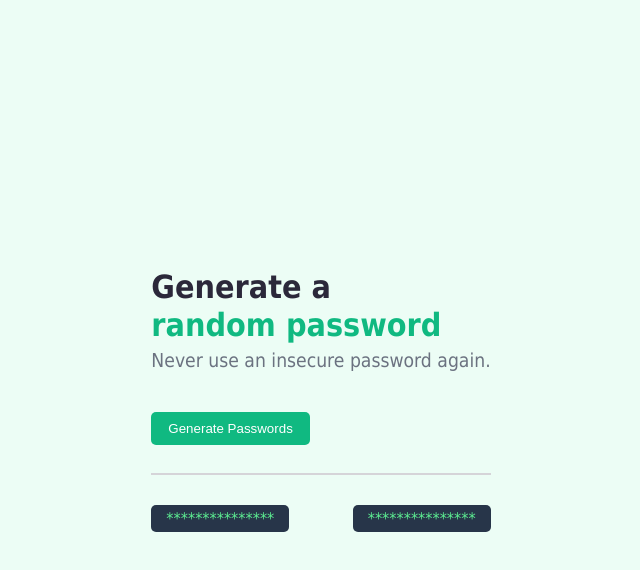
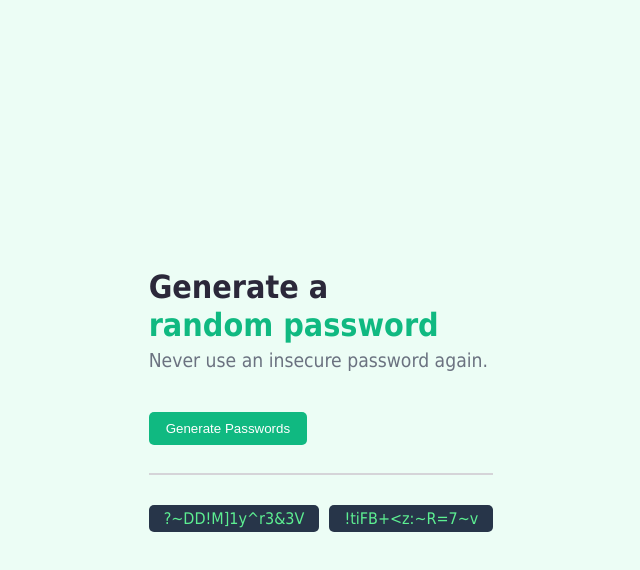
Before and after one commit to mmadiee/scrimba-password-generator, a plain HTML site: page index.html in a window 1280 px wide. Both pictures are taken after a click on the button "Generate Passwords". Shown: the whole page, without its empty margins (319-959 px from the left). Drawn offline with Linux system fonts and the light colour scheme.

Commit message:
Added generatePassword and newPassword functions.

```diff
--- a/index.html
+++ b/index.html
@@ -12,12 +12,11 @@
         <h1 class="dark">Generate a</h1>
         <h1 class="green">random password</h1>
         <p class="tagline">Never use an insecure password again.</p>
-        <button>Generate Passwords</button>
-
+        <button onclick="newPassword()">Generate Passwords</button>
         <hr>
         <div class="fields">
-            <div id="field2"><p>***************</p></div>
-            <div id="field2"><p>***************</p></div>
+            <div id="field1"><p id="password1">***************</p></div>
+            <div id="field2"><p id="password2">***************</p></div>
         </div>
     </div>
 </body>
--- a/index.js
+++ b/index.js
@@ -0,0 +1,29 @@
+const characters = ["A", "B", "C", "D", "E", "F", "G", "H", "I", "J", "K", "L", "M",
+    "N", "O", "P", "Q", "R", "S", "T", "U", "V", "W", "X", "Y", "Z", "a", "b", "c",
+    "d", "e", "f", "g", "h", "i", "j", "k", "l", "m", "n", "o", "p", "q", "r", "s",
+    "t", "u", "v", "w", "x", "y", "z", "0", "1", "2", "3", "4", "5", "6", "7", "8",
+    "9", "~", "`", "!", "@", "#", "$", "%", "^", "&", "*", "(", ")", "_", "-", "+",
+    "=", "{", "[", "}", "]", ",", "|", ":", ";", "<", ">", ".", "?", "/"];
+
+let password1 = ""
+let password2 = ""
+
+let password1El = document.getElementById("password1");
+let password2El = document.getElementById("password2");
+
+function generatePassword() {
+    for (let i = 0; i < 15; i++) {
+        let randomIndex1 = Math.floor(Math.random() * characters.length)
+        let randomIndex2 = Math.floor(Math.random() * characters.length)
+        password1 += characters[randomIndex1];
+        password2 += characters[randomIndex2];
+    }
+}
+
+function newPassword() {
+    password1 = ""
+    password2 = ""
+    generatePassword();
+    password1El.textContent = password1
+    password2El.textContent = password2
+}
```
